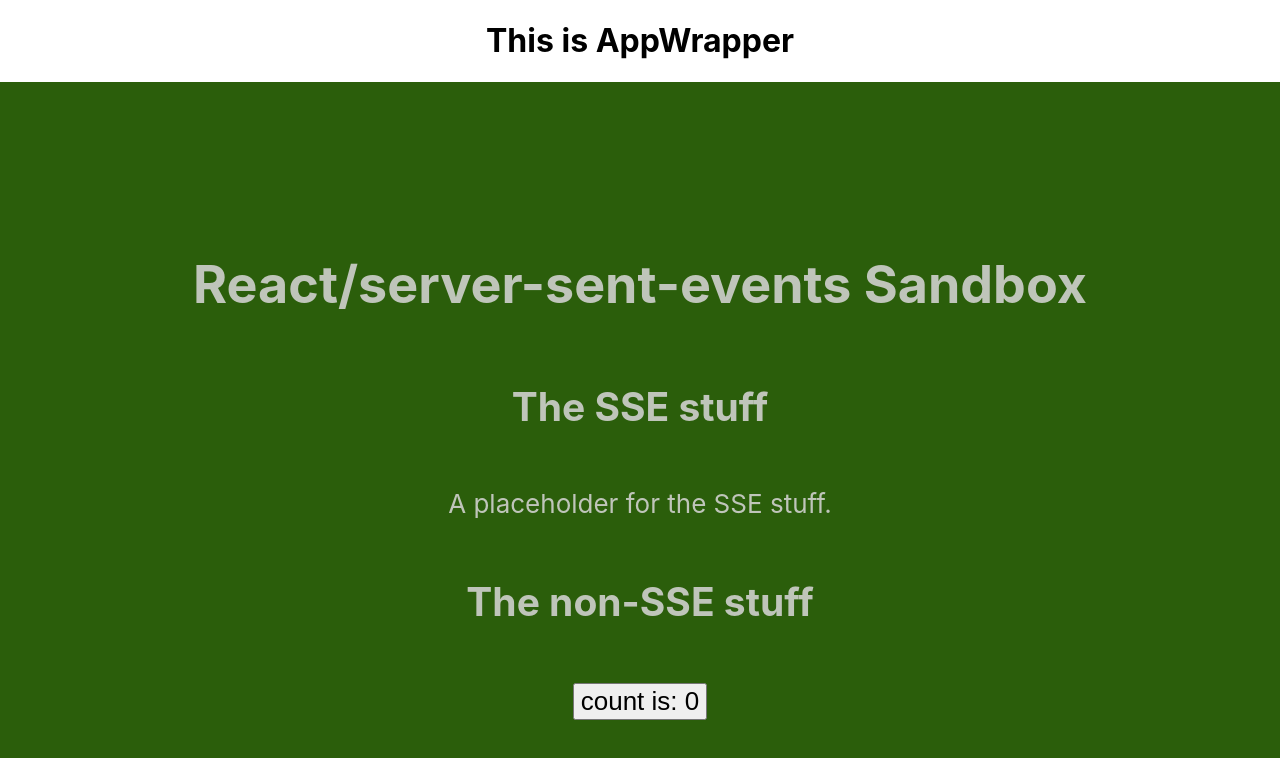
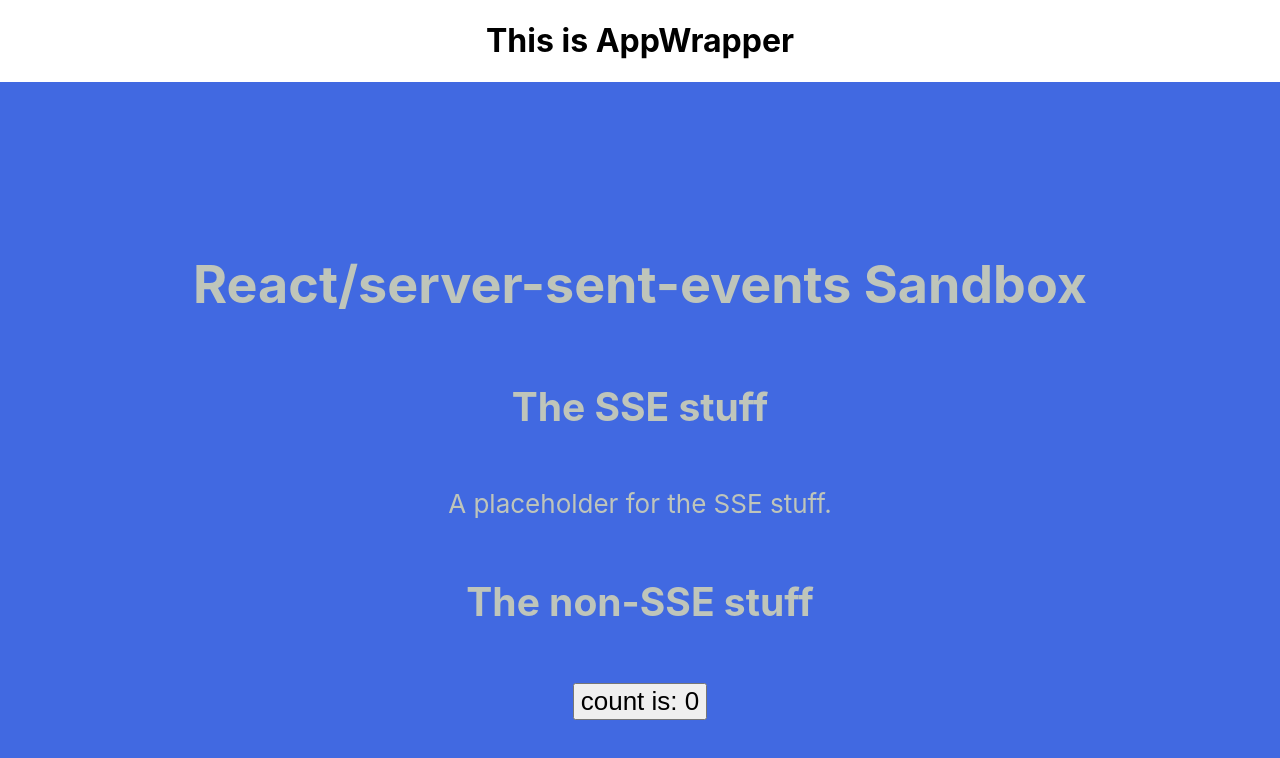
Before and after one commit to shearichard/react-sse-sandbox, a React (Vite) app: page / in a window 1280 px wide. Shown: the top 758 px of the page. Built offline with nearby package versions, Linux system fonts and the light colour scheme; no server answers.

Commit message:
This now works (at a console.log level) in conjunction with the node server

```diff
--- a/src/App.css
+++ b/src/App.css
@@ -14,8 +14,7 @@
 }
 
 .App-header {
-  background-color: #2b5e0b;
-
+  background-color: #4169E1;
   min-height: 100vh;
   display: flex;
   flex-direction: column;
--- a/src/AppWrapper.jsx
+++ b/src/AppWrapper.jsx
@@ -6,44 +6,40 @@ class AppWrapper extends React.Component {
 	constructor(props){
 		super(props)
 		console.log("AppWrapper constructor firing")
-        this.eventSource = new EventSource("http://localhost:8080/product_request_receiver");
+        //this.eventSource = new EventSource("http://localhost:8080/product_request_receiver");
+        this.eventSource = new EventSource('http://localhost:8080/product_request_receiver');
 		console.log("AppWrapper constructor eventSource Initialized")
 	}
     //--------------------------------------------------------------------
 	componentDidMount() {
 		console.log("AppWrapper componentDidMount firing")
-        this.eventSource.addEventListener("dataUpdate", e =>
-            this.updateState(JSON.parse(e.data))
+        this.eventSource.addEventListener("productRequest", e => {
+            console.log(e)
+            console.log("----------------------------------------------")
+            console.log(e.data)
+            console.log("----------------------------------------------")
+            this.processProductRequest(JSON.parse(e.data))
+        }
         );
-
+        /*
         axios.get("http://localhost:8080",
             {headers: {'Access-Control-Allow-Origin': '*'}
         })
         .then(
             (result) => {
                 console.log("OK. result.data follows ...")
-                console.log(result.data)
+                console.log(result)
             },
             (error) => {
                 console.log("NOT OK. error follows ...")
                 console.log(error)
             }
-            /*
-            (result) => {
-                this.setState({
-                    isLoaded: true,
-                    data: result.data
-                });
-            },
-            (error) => {
-                this.setState({
-                    isLoaded: true,
-                    error
-                });
-            }
-            */
         )
+        */
 	}
+    processProductRequest(productRequest) {
+        console.log("updateState is triggered")
+    }
     //--------------------------------------------------------------------
 	render() {
 		return (
```
Also changed, not shown: 1 other file (tests, documents, lock files or other folders).
